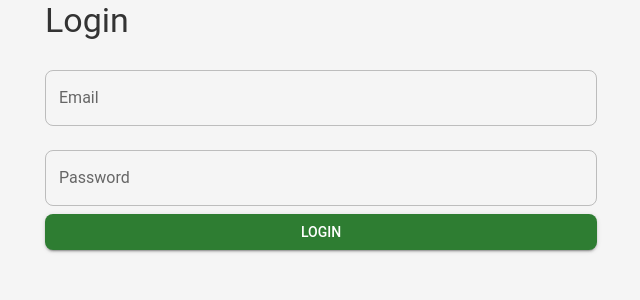
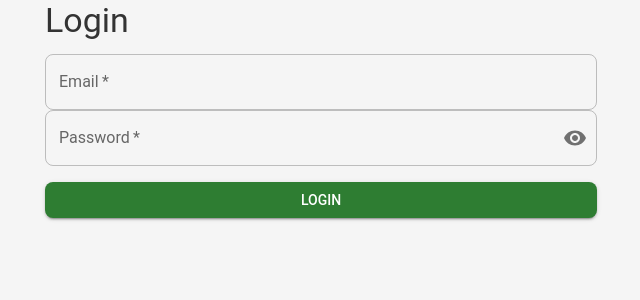
Before and after one commit to Zhenzhong-Zhou/widenaturals, a React (Create React App) app in the folder client/: page /login in a window 1280 px wide. Shown: the top 300 px of the page, without its empty margins (319-959 px from the left). Built offline with nearby package versions, Linux system fonts and the light colour scheme; no server answers.

Commit message:
Enhance login file organization

```diff
--- a/client/src/components/Inputs/InputField.jsx
+++ b/client/src/components/Inputs/InputField.jsx
@@ -2,7 +2,20 @@ import { useState } from 'react';
 import { TextField, IconButton, InputAdornment } from '@mui/material';
 import { Visibility, VisibilityOff } from '@mui/icons-material';
 
-const InputField = ({ name, label, type = 'text', value, onChange, required = false, fullWidth = true, sx, error, helperText }) => {
+const InputField = ({
+                        name,
+                        label,
+                        type = 'text',
+                        value,
+                        onChange,
+                        required = false,
+                        fullWidth = true,
+                        sx,
+                        error,
+                        helperText,
+                        validateEmail = true, // Optional prop to toggle email validation
+                        customValidation // Optional prop for custom validation
+                    }) => {
     const [showPassword, setShowPassword] = useState(false);
 
     const handleClickShowPassword = () => {
@@ -23,13 +36,34 @@ const InputField = ({ name, label, type = 'text', value, onChange, required = fa
         onChange({ ...event, target: { ...event.target, value: formattedPhoneNumber } });
     };
 
+    const handleEmailChange = (event) => {
+        const emailValue = event.target.value;
+        if (validateEmail && !/^[A-Z0-9._%+-]+@[A-Z0-9.-]+\.[A-Z]{2,}$/i.test(emailValue)) {
+            onChange({ ...event, target: { ...event.target, value: emailValue } });
+            return;
+        }
+        onChange(event);
+    };
+
+    const handleChange = (event) => {
+        if (customValidation) {
+            customValidation(event);
+        } else if (type === 'tel') {
+            handlePhoneNumberChange(event);
+        } else if (type === 'email') {
+            handleEmailChange(event);
+        } else {
+            onChange(event);
+        }
+    };
+
     return (
         <TextField
             name={name}
             label={label}
             type={type === 'password' ? (showPassword ? 'text' : 'password') : type}
             value={type === 'tel' ? formatPhoneNumber(value) : value}
-            onChange={type === 'tel' ? handlePhoneNumberChange : onChange}
+            onChange={handleChange}
             required={required}
             fullWidth={fullWidth}
             sx={sx}
--- /dev/null
+++ b/client/src/containers/LoginContainer/LoginContainer.jsx
@@ -0,0 +1,47 @@
+import { useState } from 'react';
+import { useNavigate } from "react-router-dom";
+import { useDispatch, useSelector } from 'react-redux';
+import { useSnackbar } from 'notistack';
+import { loginThunk } from '../../redux/thunks/authThunk';
+import {LoginPage} from "../../pages";
+
+const LoginContainer = () => {
+    const dispatch = useDispatch();
+    const navigate = useNavigate();
+    const { enqueueSnackbar } = useSnackbar();
+    const [formData, setFormData] = useState({ email: '', password: '' });
+    const [loading, setLoading] = useState(false);
+    const loginError = useSelector((state) => state.employee.loginError);
+
+    const handleInputChange = (e) => {
+        const { name, value } = e.target;
+        setFormData((prev) => ({ ...prev, [name]: value }));
+    };
+
+    const handleLogin = async (e) => {
+        e.preventDefault();
+        setLoading(true);
+        const result = await dispatch(loginThunk(formData));
+        setLoading(false);
+
+        if (loginThunk.fulfilled.match(result)) {
+            enqueueSnackbar('Login successful!', { variant: 'success' });
+            navigate('/');
+        } else {
+            enqueueSnackbar(result.error?.message || 'Login failed. Please check your credentials.', { variant: 'error' });
+        }
+    };
+
+    // Pass necessary props to the presentational component
+    return (
+        <LoginPage
+            formData={formData}
+            loading={loading}
+            loginError={loginError}
+            handleInputChange={handleInputChange}
+            handleLogin={handleLogin}
+        />
+    );
+};
+
+export default LoginContainer;
--- a/client/src/containers/index.js
+++ b/client/src/containers/index.js
@@ -1 +1,3 @@
+// todo employee form should be container and page
 export { default as EmployeeForm } from '../containers/EmployeeForm/EmployeeForm';
+export { default as LoginContainer } from '../containers/LoginContainer/LoginContainer';
--- a/client/src/pages/AdminCreationPage/AdminCreationPage.jsx
+++ b/client/src/pages/AdminCreationPage/AdminCreationPage.jsx
@@ -2,9 +2,9 @@ import {useState} from "react";
 import {useDispatch} from "react-redux";
 import {useNavigate} from "react-router-dom";
 import {useSnackbar} from 'notistack';
+import {Box, Button, TextField, Typography} from "@mui/material";
 import {createAdmin} from "../../redux/thunks/initAdminThunk";
 import {EmployeeForm} from "../../containers";
-import {Box, Button, TextField, Typography} from "@mui/material";
 
 const AdminCreationPage = ({ isAuthenticated, allowWithoutLogin }) => {
     const [password, setPassword] = useState('');
--- a/client/src/pages/LoginPage/LoginPage.jsx
+++ b/client/src/pages/LoginPage/LoginPage.jsx
@@ -1,48 +1,44 @@
-import {useState} from 'react';
-import {useNavigate} from "react-router-dom";
-import {useDispatch, useSelector} from 'react-redux';
-import {Container, Typography} from '@mui/material';
-import {loginEmployee} from '../../redux/thunks/authThunk';
-import useNotification from '../../hooks/useNotification';
-import FormInput from '../../components/FormInput';
-import SubmitButton from '../../components/SubmitButton';
+import { Container, Typography, Box } from '@mui/material';
+import {InputField, LoadingSpinner} from "../../components";
+import SubmitButton from "../../components/SubmitButton";
 
-const LoginPage = () => {
-    const dispatch = useDispatch();
-    const [email, setEmail] = useState('');
-    const [password, setPassword] = useState('');
-    const loginError = useSelector((state) => state.employee.loginError);
-    const { showNotification } = useNotification();
-    const navigate = useNavigate();
-
-    const handleLogin = async (e) => {
-        e.preventDefault();
-        const credentials = { email, password };
-        const result = await dispatch(loginEmployee(credentials));
-
-        if (loginEmployee.fulfilled.match(result)) {
-            showNotification('Login successful!', 'success');
-            navigate('/');
-        } else {
-            showNotification('Login failed. Please check your credentials.', 'error');
-        }
-    };
+const LoginPage = ({ formData, loading, loginError, handleInputChange, handleLogin }) => {
+    const inputFields = [
+        { label: 'Email', type: 'email', name: 'email', required: true },
+        { label: 'Password', type: 'password', name: 'password', required: true }
+    ];
 
     return (
         <Container maxWidth="sm">
             <Typography variant="h4" component="h1" gutterBottom>
                 Login
             </Typography>
-            <form onSubmit={handleLogin}>
-                <FormInput label="Email" type="email" value={email} onChange={(e) => setEmail(e.target.value)} />
-                <FormInput label="Password" type="password" value={password} onChange={(e) => setPassword(e.target.value)} />
-                <SubmitButton label="Login" />
+            <Box component="form"  onSubmit={handleLogin} aria-busy={loading}>
+                {/* Loop over inputFields array to render InputField components */}
+                {inputFields.map(({ label, type, name, required }) => (
+                    <InputField
+                        key={name}
+                        label={label}
+                        type={type}
+                        name={name}
+                        value={formData[name] || ''}
+                        onChange={handleInputChange}
+                        required={required}
+                    />
+                ))}
+                <Box display="flex" justifyContent="center" alignItems="center" mt={2}>
+                    {loading ? (
+                        <LoadingSpinner message={"Loading..."} />
+                    ) : (
+                        <SubmitButton label="Login" />
+                    )}
+                </Box>
                 {loginError && (
                     <Typography variant="body2" color="error" align="center" marginTop="1rem">
                         {loginError}
                     </Typography>
                 )}
-            </form>
+            </Box>
         </Container>
     );
 };
--- a/client/src/redux/slices/authSlice.js
+++ b/client/src/redux/slices/authSlice.js
@@ -1,5 +1,5 @@
 import {createSlice} from '@reduxjs/toolkit';
-import {checkAuthStatus, loginEmployee, logoutThunk} from '../thunks/authThunk';
+import {checkAuthStatus, loginThunk, logoutThunk} from '../thunks/authThunk';
 
 const initialState = {
     sessionId: null,
@@ -20,11 +20,11 @@ const authSlice = createSlice({
     },
     extraReducers: (builder) => {
         builder
-            .addCase(loginEmployee.pending, (state) => {
+            .addCase(loginThunk.pending, (state) => {
                 state.isLoading = true;
                 state.error = null;
             })
-            .addCase(loginEmployee.fulfilled, (state, action) => {
+            .addCase(loginThunk.fulfilled, (state, action) => {
                 if (action.payload && action.payload.hashedID) {
                     state.sessionId = action.payload.hashedID;
                 } else {
@@ -34,7 +34,7 @@ const authSlice = createSlice({
                 state.isLoading = false;
                 state.error = null;
             })
-            .addCase(loginEmployee.rejected, (state, action) => {
+            .addCase(loginThunk.rejected, (state, action) => {
                 state.error = { message: 'Login failed' };
                 state.isLoading = false;
                 state.isAuthenticated = false;
--- a/client/src/redux/thunks/authThunk.js
+++ b/client/src/redux/thunks/authThunk.js
@@ -2,8 +2,8 @@ import {createAsyncThunk} from '@reduxjs/toolkit';
 import {check, login, logout} from '../../services/authService';
 import {clearAuthState} from "../slices/authSlice";
 
-export const loginEmployee = createAsyncThunk(
-    'employee/login',
+export const loginThunk = createAsyncThunk(
+    'auth/login',
     async (credentials, thunkAPI) => {
         try {
             return await login(credentials);
--- a/client/src/routes/index.js
+++ b/client/src/routes/index.js
@@ -2,7 +2,8 @@ import { Suspense } from 'react';
 import { Routes, Route, Navigate } from 'react-router-dom';
 import { LoadingSpinner, Layout } from "../components";
 import ProtectedRoute from './ProtectedRoute';
-import { DashboardPage, AdminCreationPage, LoginPage, NotFoundPage } from '../pages';
+import { DashboardPage, AdminCreationPage, NotFoundPage } from '../pages';
+import {LoginContainer} from "../containers";
 
 const secureAdminSetupRoute = `/${process.env.REACT_APP_ADMIN_SETUP_PATH_PART_1}/initial-xyz123setup-admin/${process.env.REACT_APP_ADMIN_SETUP_PATH_PART_2}`;
 
@@ -31,7 +32,7 @@ const AppRoutes = ({ toggleTheme, isAuthenticated, isInitialAdminSetupComplete }
             />
 
             {/* Login route only for unauthenticated users */}
-            <Route path="/login" element={!isAuthenticated ? <LoginPage /> : <Navigate to="/" />} />
+            <Route path="/login" element={!isAuthenticated ? <LoginContainer /> : <Navigate to="/" />} />
 
             {/* Redirect unauthenticated users to login */}
             <Route path="*" element={<Navigate to="/login" />} />
```
